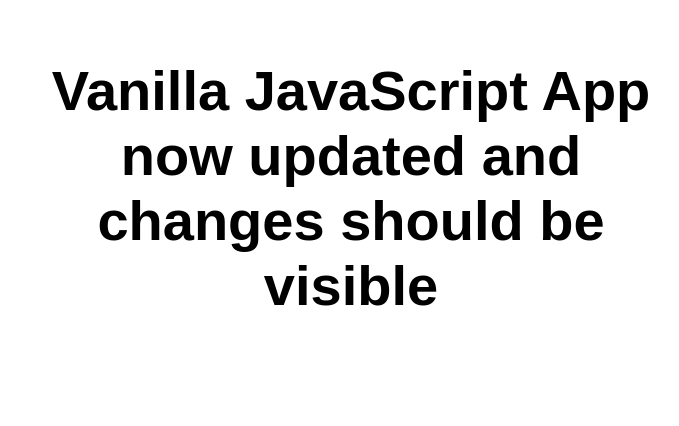
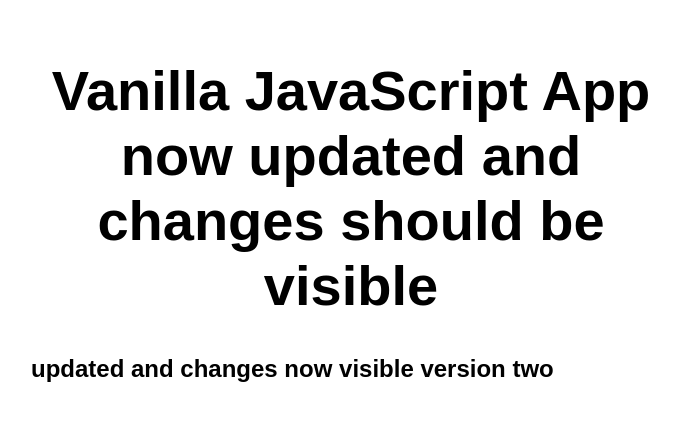
Before and after one commit to Adesdorcas/my-first-static-web-app, a website: page src/index.html in a window 1280 px wide. Shown: the whole page, without its empty margins (289-968 px from the left). Drawn offline with Linux system fonts and the light colour scheme.

Commit message:
secondUpdate index.html

```diff
--- a/src/index.html
+++ b/src/index.html
@@ -11,6 +11,7 @@
 <body>
   <main>
     <h1>Vanilla JavaScript App now updated and changes should be visible</h1>
+     <h2>updated and changes now visible version two</h2>
   </main>
 </body>
 
```
